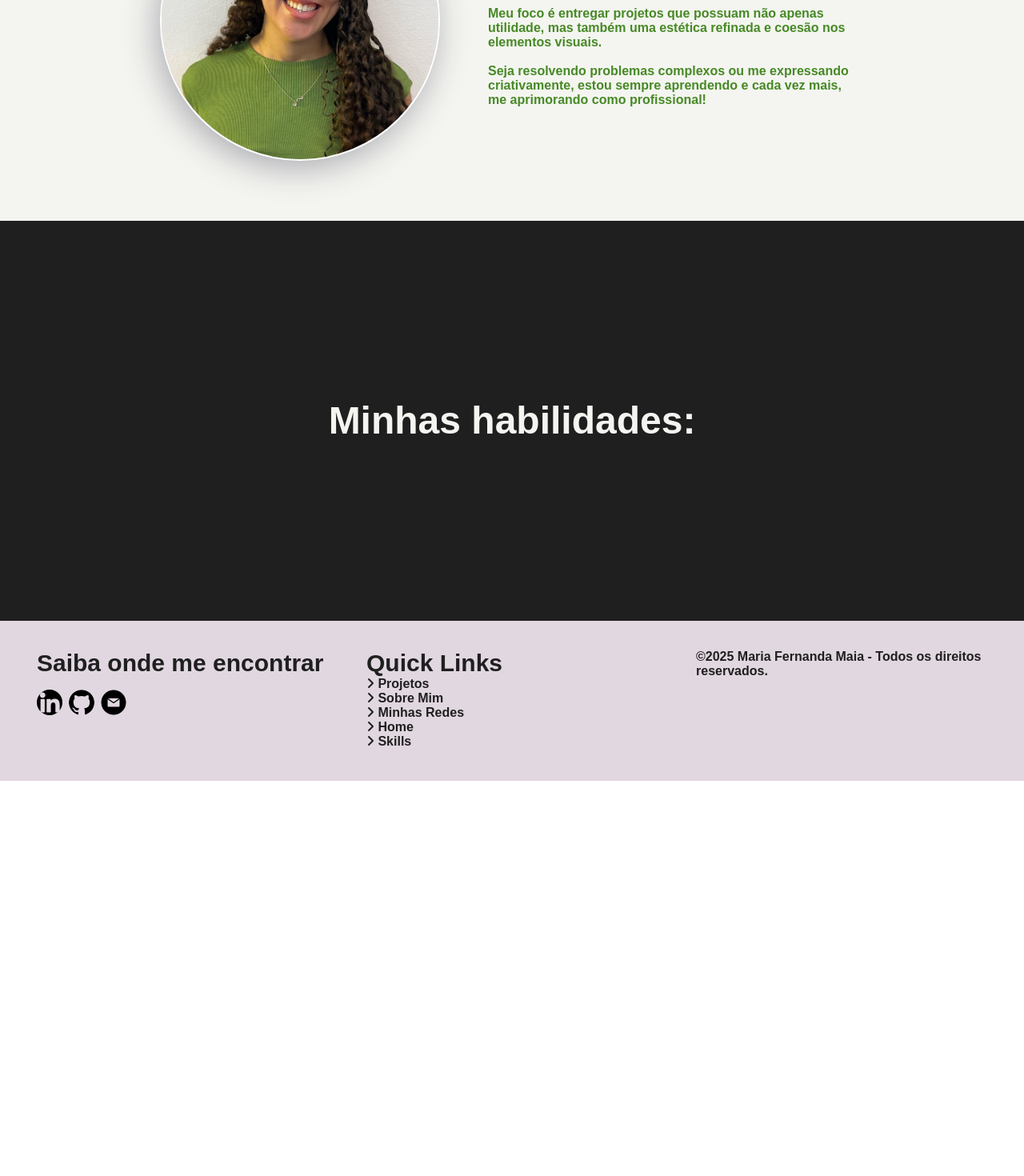
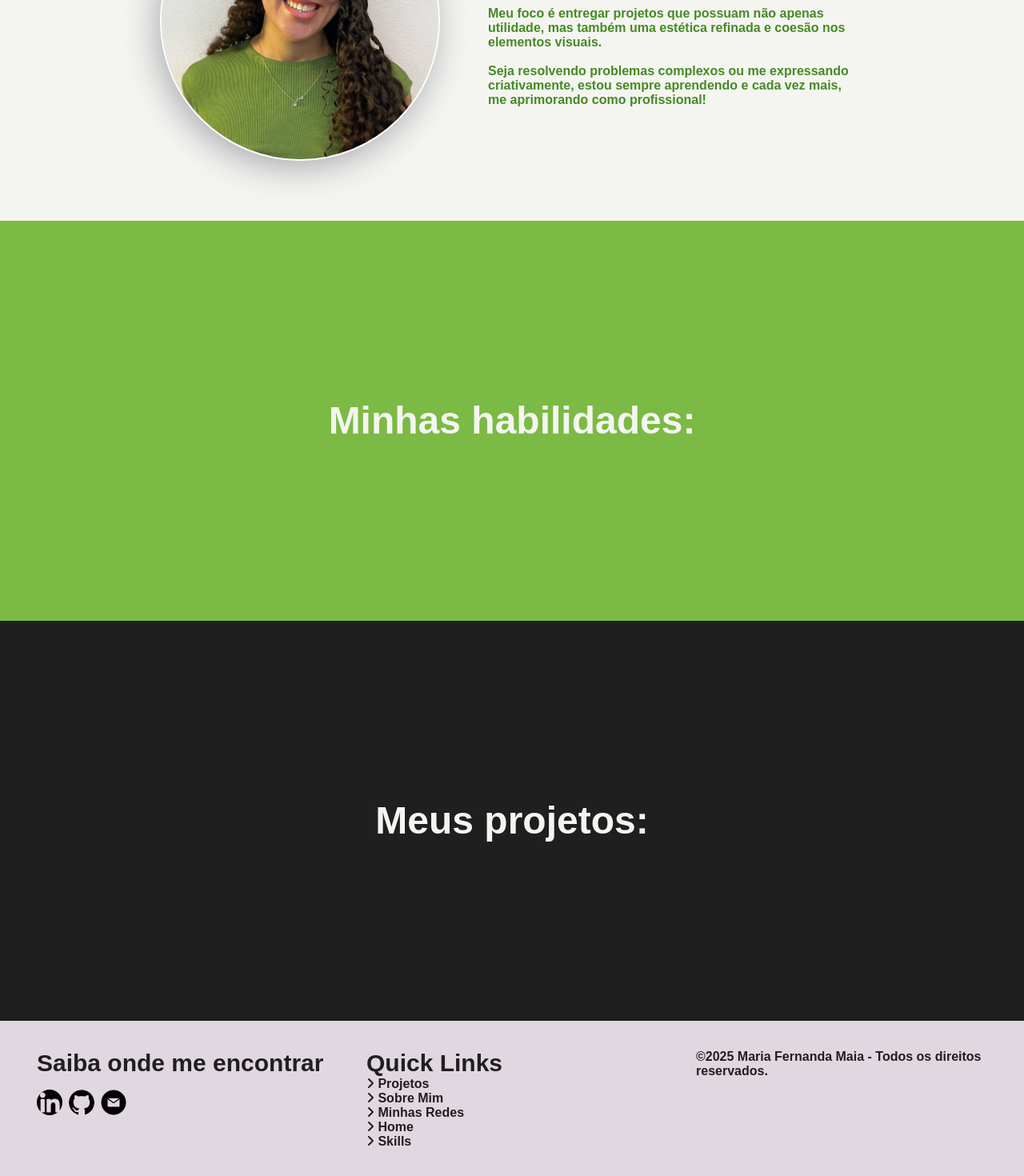
Before and after one commit to mafenandaup/Portifolio-dev, a React (Vite) app in the folder portifolio-main/: page / in a window 1280 px wide. Shown: the part 785-2255 px from the top of the page at 80% size. Before the commit the page ends 1761 px from the top, so only its background shows below. Built offline with nearby package versions, Linux system fonts and the light colour scheme; a web font is replaced by a local one.

Commit message:
refactor: css styles

```diff
--- a/portifolio-main/src/App.jsx
+++ b/portifolio-main/src/App.jsx
@@ -2,6 +2,7 @@
 import Home from './pages/home/Home'
 import About from './pages/home/sections/About/About'
 import Contact from './pages/home/sections/Contact/Contact'
+import Projects from './pages/home/sections/Projects/Projects'
 import Skills from './pages/home/sections/Skills/Skills'
 
 function App() {
@@ -10,7 +11,8 @@ function App() {
     <>
       <Home />
       <About />
-      <Skills/>
+      <Skills />
+      <Projects/>
       <Contact />
     </>
   )
--- a/portifolio-main/src/pages/home/sections/Projects/Projects.css
+++ b/portifolio-main/src/pages/home/sections/Projects/Projects.css
@@ -12,7 +12,8 @@
 .section-projects{
     background: var(--notpureblack);
     color: var(--baby-powder);
-   width: 100vh;
+    min-width: 100vw;
+    height: 500px;
     display: flex;
     justify-content: center;
 }
--- a/portifolio-main/src/pages/home/sections/Skills/Skills.css
+++ b/portifolio-main/src/pages/home/sections/Skills/Skills.css
@@ -10,9 +10,10 @@
 }
 
 .section-skills{
-    background: var(--notpureblack);
+    background: var(--mantis);
     color: var(--baby-powder);
-   width: 100vh;
+    min-width: 100vw;
+    height: 500px;
     display: flex;
     justify-content: center;
 }
```
